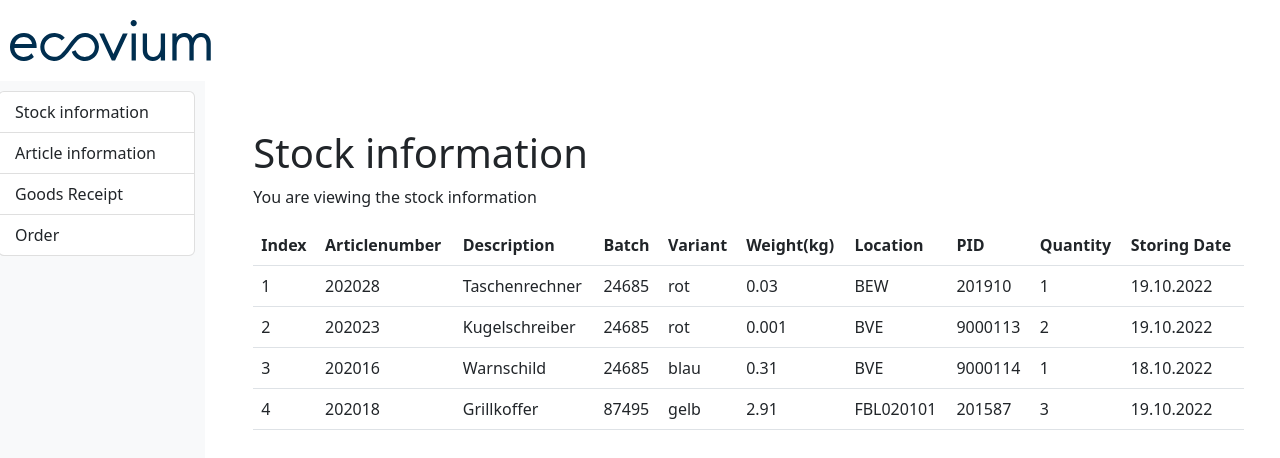
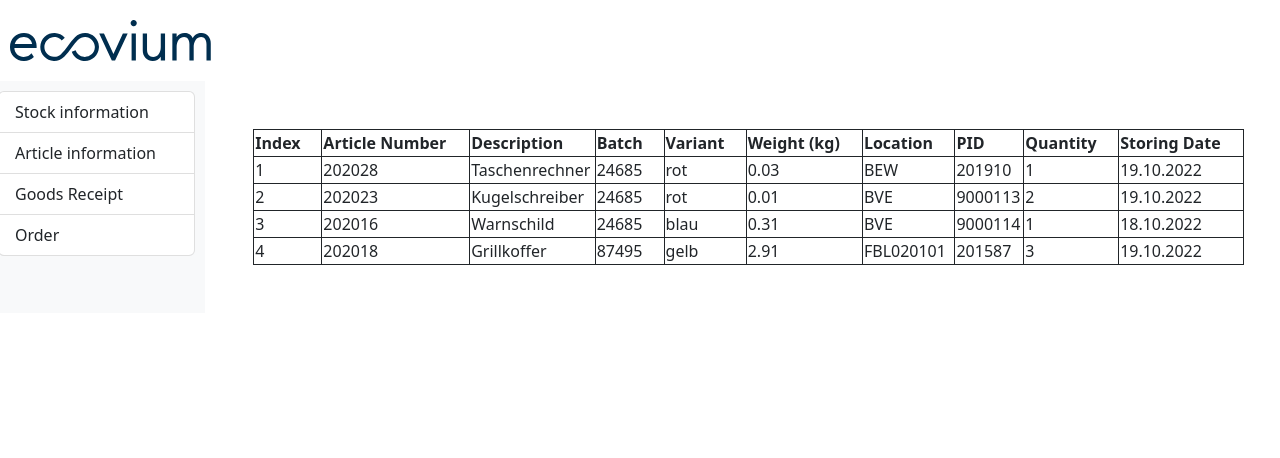
Before and after one commit to kfeldmer/free-software-version-forwarder-suite, an Angular app: page /stock-grid in a window 1280 px wide. Shown: the top 458 px of the page. Built offline with nearby package versions, Linux system fonts and the light colour scheme.

Commit message:
Table working (sorting)

```diff
--- a/package.json
+++ b/package.json
@@ -10,11 +10,13 @@
   },
   "private": true,
   "dependencies": {
-    "@angular/animations": "^15.1.0",
+    "@angular/animations": "^15.1.5",
+    "@angular/cdk": "^15.1.4",
     "@angular/common": "^15.1.0",
     "@angular/compiler": "^15.1.0",
     "@angular/core": "^15.1.0",
     "@angular/forms": "^15.1.0",
+    "@angular/material": "^15.1.4",
     "@angular/platform-browser": "^15.1.0",
     "@angular/platform-browser-dynamic": "^15.1.0",
     "@angular/router": "^15.1.0",
--- a/src/app/stock/stock.component.html
+++ b/src/app/stock/stock.component.html
@@ -1,70 +1,27 @@
-<h1>Stock information</h1>
-            <p>You are viewing the stock information</p>
-            <body>
-                <table class="table table-sortable">
-                    <thead>
-                        <tr>
-                            <th>Index</th>
-                            <th>Articlenumber</th>
-                            <th>Description</th>
-                            <th>Batch</th>
-                            <th>Variant</th>
-                            <th>Weight(kg)</th>
-                            <th>Location</th>
-                            <th>PID</th>
-                            <th>Quantity</th>
-                            <th>Storing Date</th>
-                        </tr>
-                    </thead>
-                    <tbody>
-                        <tr>
-                            <td>1</td>
-                            <td>202028</td>
-                            <td>Taschenrechner</td>
-                            <td>24685</td>
-                            <td>rot</td>
-                            <td>0.03</td>
-                            <td>BEW</td>
-                            <td>201910</td>
-                            <td>1</td>
-                            <td>19.10.2022</td>
-                        </tr>
-                        <tr>
-                            <td>2</td>
-                            <td>202023</td>
-                            <td>Kugelschreiber</td>
-                            <td>24685</td>
-                            <td>rot</td>
-                            <td>0.001</td>
-                            <td>BVE</td>
-                            <td>9000113</td>
-                            <td>2</td>
-                            <td>19.10.2022</td>
-                        </tr>
-                        <tr>
-                            <td>3</td>
-                            <td>202016</td>
-                            <td>Warnschild</td>
-                            <td>24685</td>
-                            <td>blau</td>
-                            <td>0.31</td>
-                            <td>BVE</td>
-                            <td>9000114</td>
-                            <td>1</td>
-                            <td>18.10.2022</td>
-                        </tr>
-                        <tr>
-                            <td>4</td>
-                            <td>202018</td>
-                            <td>Grillkoffer</td>
-                            <td>87495</td>
-                            <td>gelb</td>
-                            <td>2.91</td>
-                            <td>FBL020101</td>
-                            <td>201587</td>
-                            <td>3</td>
-                            <td>19.10.2022</td>
-                        </tr>
-                    </tbody>
-                </table>
-            </body>
+<table matSort (matSortChange)="sortData($event)">
+    <tr>
+      <th mat-sort-header="index">Index</th>
+      <th mat-sort-header="articleNumber">Article Number</th>
+      <th mat-sort-header="description">Description</th>
+      <th mat-sort-header="batch">Batch</th>
+      <th mat-sort-header="variant">Variant</th>
+      <th mat-sort-header="weight">Weight (kg)</th>
+      <th mat-sort-header="location">Location</th>
+      <th mat-sort-header="pid">PID</th>
+      <th mat-sort-header="quantity">Quantity</th>
+      <th mat-sort-header="storingDate">Storing Date</th>
+    </tr>
+
+    <tr *ngFor="let data of sortedData">
+      <td>{{data.index}}</td>
+      <td>{{data.articleNumber}}</td>
+      <td>{{data.description}}</td>
+      <td>{{data.batch}}</td>
+      <td>{{data.variant}}</td>
+      <td>{{data.weight}}</td>
+      <td>{{data.location}}</td>
+      <td>{{data.pid}}</td>
+      <td>{{data.quantity}}</td>
+      <td>{{data.storingDate}}</td>
+    </tr>
+  </table>
--- a/src/app/stock/stock.component.scss
+++ b/src/app/stock/stock.component.scss
@@ -0,0 +1,11 @@
+.mat-sort-header-container {
+    align-items: center;
+  }
+
+table {
+  width: 100%;
+}
+
+th, td {
+  border: 1px solid;
+}
--- a/src/app/stock/stock.component.ts
+++ b/src/app/stock/stock.component.ts
@@ -1,10 +1,122 @@
-import { Component } from '@angular/core';
+import {Component} from '@angular/core';
+import {Sort} from '@angular/material/sort';
 
+export interface StockTable {
+  index: number;
+  articleNumber: number;
+  description: string;
+  batch: number;
+  variant: string;
+  weight: number;
+  location: string;
+  pid: number;
+  quantity: number;
+  storingDate: string;
+}
+
+/**
+ * @title Sorting overview
+ */
 @Component({
   selector: 'app-stock',
   templateUrl: './stock.component.html',
   styleUrls: ['./stock.component.scss']
 })
 export class StockComponent {
+  stockTable: StockTable[] = [
+    {
+      index: 1,
+      articleNumber: 202028,
+      description: 'Taschenrechner',
+      batch: 24685,
+      variant: 'rot',
+      weight: 0.03,
+      location: 'BEW',
+      pid: 201910,
+      quantity: 1,
+      storingDate: '19.10.2022'
+    },
+    {
+      index: 2,
+      articleNumber: 202023,
+      description: 'Kugelschreiber',
+      batch: 24685,
+      variant: 'rot',
+      weight: 0.01,
+      location: 'BVE',
+      pid: 9000113,
+      quantity: 2,
+      storingDate: '19.10.2022'
+    },
+    {
+      index: 3,
+      articleNumber: 202016,
+      description: 'Warnschild',
+      batch: 24685,
+      variant: 'blau',
+      weight: 0.31,
+      location: 'BVE',
+      pid: 9000114,
+      quantity: 1,
+      storingDate: '18.10.2022'
+    },
+    {
+      index: 4,
+      articleNumber: 202018,
+      description: 'Grillkoffer',
+      batch: 87495,
+      variant: 'gelb',
+      weight: 2.91,
+      location: 'FBL020101',
+      pid: 201587,
+      quantity: 3,
+      storingDate: '19.10.2022'
+    }
+  ];
 
+  sortedData: StockTable[];
+
+  constructor() {
+    this.sortedData = this.stockTable.slice();
+  }
+
+  sortData(sort: Sort) {
+    const data = this.stockTable.slice();
+    if (!sort.active || sort.direction === '') {
+      this.sortedData = data;
+      return;
+    }
+
+    this.sortedData = data.sort((a, b) => {
+      const isAsc = sort.direction === 'asc';
+      switch (sort.active) {
+        case 'index':
+          return compare(a.index, b.index, isAsc);
+        case 'articleNumber':
+          return compare(a.articleNumber, b.articleNumber, isAsc);
+        case 'description':
+          return compare(a.description, b.description, isAsc);
+        case 'batch':
+          return compare(a.batch, b.batch, isAsc);
+        case 'variant':
+          return compare(a.variant, b.variant, isAsc);
+        case 'weight':
+          return compare(a.weight, b.weight, isAsc);
+        case 'location':
+          return compare(a.location, b.location, isAsc);
+        case 'pid':
+          return compare(a.pid, b.pid, isAsc);
+        case 'quantity':
+          return compare(a.quantity, b.quantity, isAsc);
+        case 'storingDate':
+          return compare(a.storingDate, b.storingDate, isAsc);
+        default:
+          return 0;
+      }
+    });
+  }
 }
+
+function compare(a: number | string, b: number | string, isAsc: boolean) {
+  return (a < b ? -1 : 1) * (isAsc ? 1 : -1);
+}
```
Also changed, not shown: src/app/app.module.ts (+10 -2 lines), 1 other file (tests, documents, lock files or other folders).
